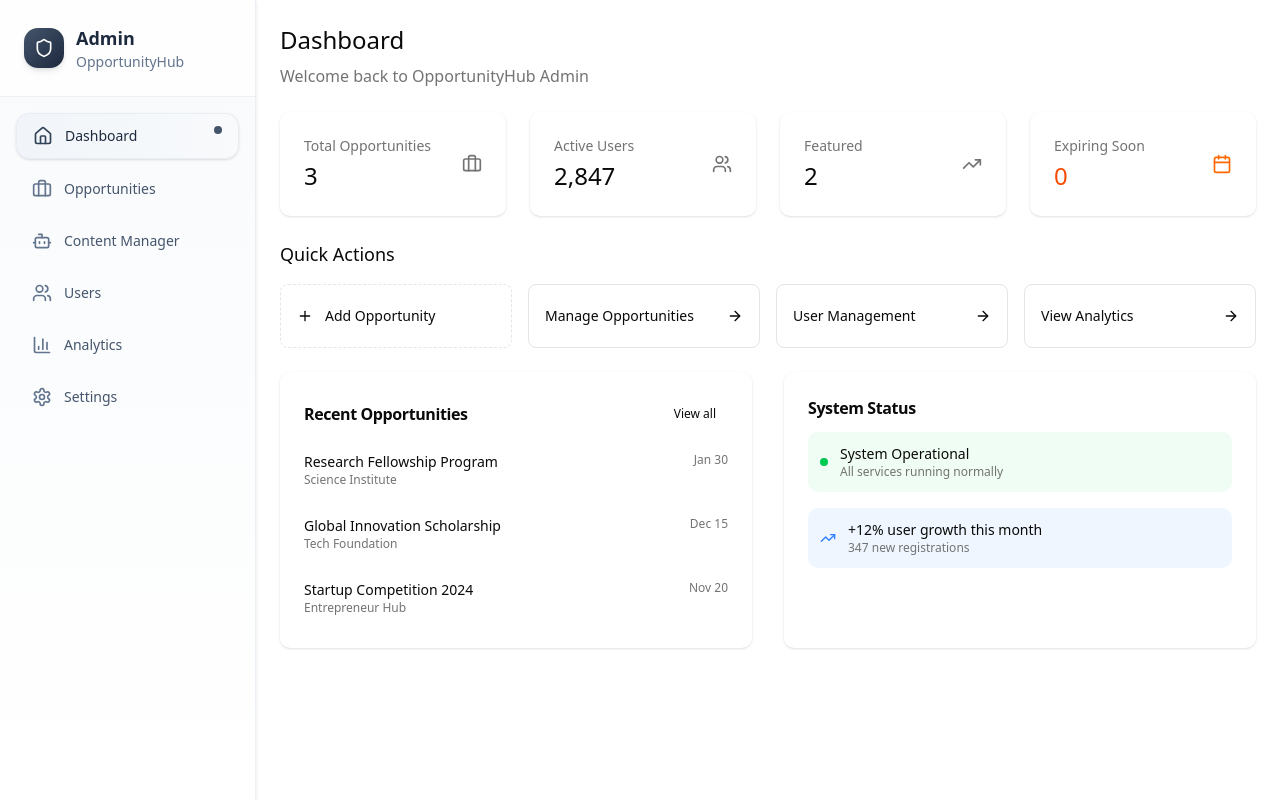
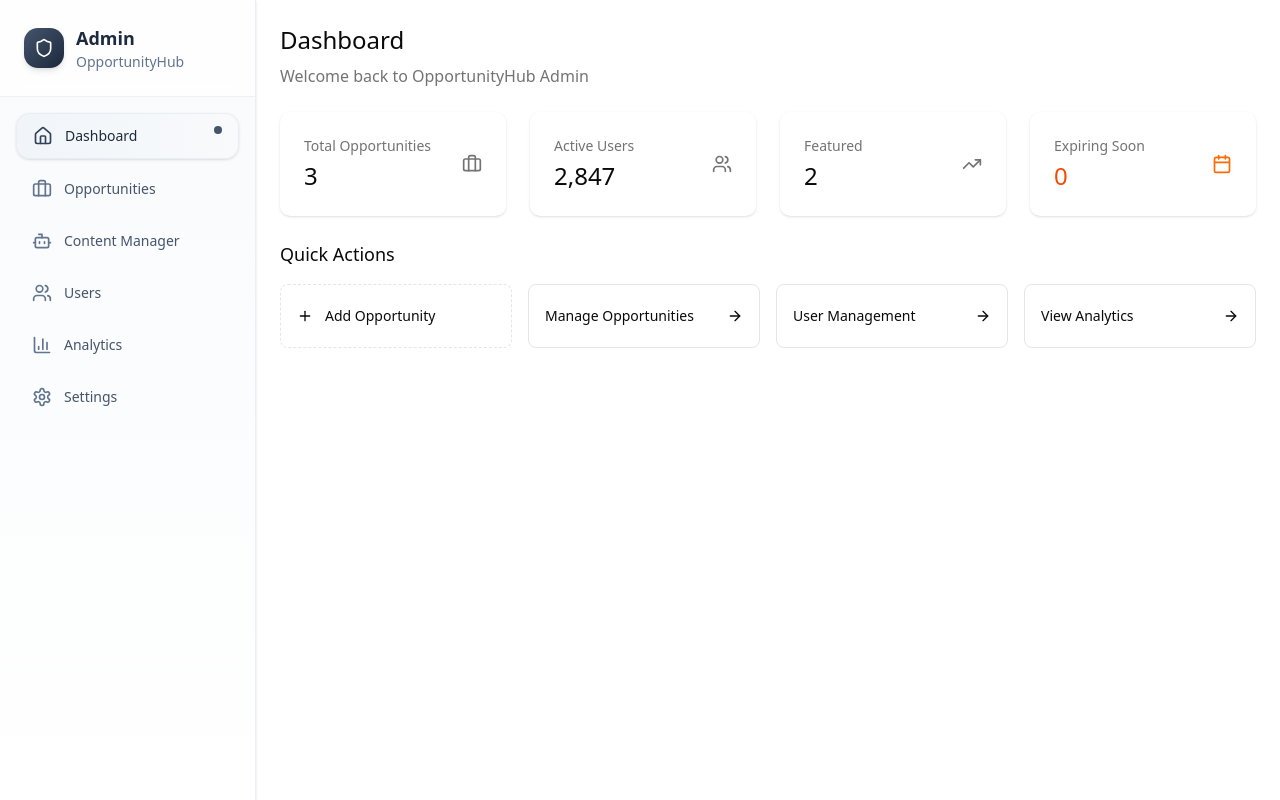
Before and after one commit to shubhamdixena/opportunity, a Next.js app: page /admin in a window 1280 px wide. Built offline with nearby package versions, Linux system fonts and the light colour scheme.

Commit message:
feat: remove recent opportunities and system status from dashboard
Clean up dashboard for a more streamlined interface.

#VERCEL_SKIP

Co-authored-by: null <73824538+shubhamdixena@users.noreply.github.com>

```diff
--- a/components/admin-dashboard.tsx
+++ b/components/admin-dashboard.tsx
@@ -1,9 +1,9 @@
 "use client"
 
-import { Card, CardContent, CardHeader, CardTitle } from "./ui/card"
+import { Card, CardContent } from "./ui/card"
 import { Button } from "./ui/button"
 import type { Opportunity } from "./OpportunityCard"
-import { TrendingUp, Users, Briefcase, Calendar, Plus, ArrowRight, AlertCircle } from "lucide-react"
+import { TrendingUp, Users, Briefcase, Calendar, Plus, ArrowRight } from "lucide-react"
 import { useMemo } from "react"
 
 interface AdminDashboardProps {
@@ -25,10 +25,6 @@ export function AdminDashboard({ opportunities, onPageChange }: AdminDashboardPr
 
     return { total, featured, expiringSoon }
   }, [opportunities])
-
-  const recentOpportunities = opportunities
-    .sort((a, b) => new Date(b.deadline).getTime() - new Date(a.deadline).getTime())
-    .slice(0, 3)
 
   return (
     <div className="p-6 space-y-6">
@@ -130,71 +126,6 @@ export function AdminDashboard({ opportunities, onPageChange }: AdminDashboardPr
           </Button>
         </div>
       </div>
-
-      {/* Content Grid */}
-      <div className="grid grid-cols-1 lg:grid-cols-2 gap-8">
-        {/* Recent Opportunities */}
-        <Card className="border-0 shadow-sm">
-          <CardHeader className="pb-3">
-            <div className="flex items-center justify-between">
-              <CardTitle className="text-base">Recent Opportunities</CardTitle>
-              <Button variant="ghost" size="sm" onClick={() => onPageChange("opportunities")} className="text-xs">
-                View all
-              </Button>
-            </div>
-          </CardHeader>
-          <CardContent className="space-y-3">
-            {recentOpportunities.map((opportunity) => (
-              <div key={opportunity.id} className="flex items-start justify-between py-2">
-                <div>
-                  <p className="text-sm line-clamp-1">{opportunity.title}</p>
-                  <p className="text-xs text-muted-foreground">{opportunity.organization}</p>
-                </div>
-                <div className="text-xs text-muted-foreground ml-4">
-                  {new Date(opportunity.deadline).toLocaleDateString("en-US", {
-                    month: "short",
-                    day: "numeric",
-                  })}
-                </div>
-              </div>
-            ))}
-          </CardContent>
-        </Card>
-
-        {/* Alerts */}
-        <Card className="border-0 shadow-sm">
-          <CardHeader className="pb-3">
-            <CardTitle className="text-base">System Status</CardTitle>
-          </CardHeader>
-          <CardContent className="space-y-4">
-            <div className="flex items-center gap-3 p-3 bg-green-50 rounded-lg">
-              <div className="w-2 h-2 bg-green-500 rounded-full"></div>
-              <div>
-                <p className="text-sm">System Operational</p>
-                <p className="text-xs text-muted-foreground">All services running normally</p>
-              </div>
-            </div>
-
-            {stats.expiringSoon > 0 && (
-              <div className="flex items-center gap-3 p-3 bg-orange-50 rounded-lg">
-                <AlertCircle className="w-4 h-4 text-orange-500" />
-                <div>
-                  <p className="text-sm">{stats.expiringSoon} opportunities expiring soon</p>
-                  <p className="text-xs text-muted-foreground">Review deadlines</p>
-                </div>
-              </div>
-            )}
-
-            <div className="flex items-center gap-3 p-3 bg-blue-50 rounded-lg">
-              <TrendingUp className="w-4 h-4 text-blue-500" />
-              <div>
-                <p className="text-sm">+12% user growth this month</p>
-                <p className="text-xs text-muted-foreground">347 new registrations</p>
-              </div>
-            </div>
-          </CardContent>
-        </Card>
-      </div>
     </div>
   )
 }
```
